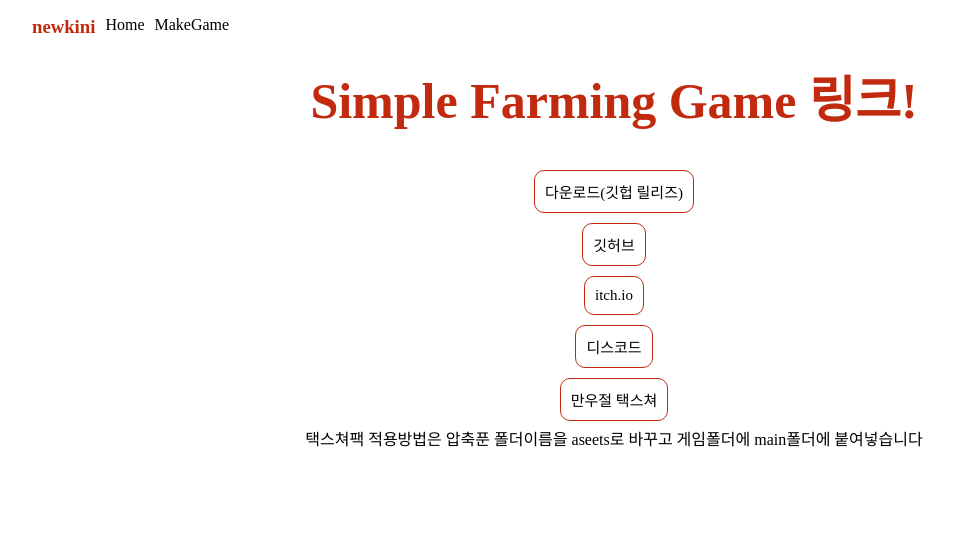
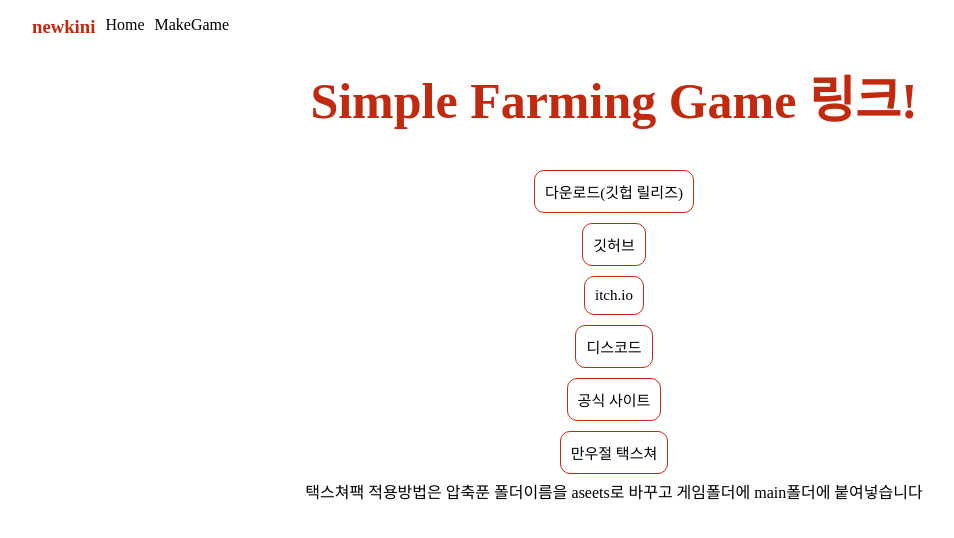
Before and after one commit to newkincode/site, a SvelteKit app: page /sfg in a window 1280 px wide. Shown: the top 538 px of the page, without its empty margins (26-980 px from the left). Built offline with nearby package versions, Linux system fonts and the light colour scheme; a web font is replaced by a local one.

Commit message:
공식 사이트 링크 걸기

```diff
--- a/src/routes/sfg/+page.svelte
+++ b/src/routes/sfg/+page.svelte
@@ -11,5 +11,6 @@
 <a class="btn btn-light" href="https://github.com/newkincode/simple_farming_game"><button>깃허브</button></a><br>
 <a class="btn btn-light" href="https://newkini.itch.io/simple-farming-game"><button>itch.io</button></a><br>
 <a class="btn btn-light" href="https://discord.gg/TpJPpHwSnM"><button>디스코드</button></a><br>
+<a class="btn btn-light" href="https://sfg.newkini-dev.com"><button>공식 사이트</button></a><br>
 <a class="btn btn-light" href="https://newkinis-file.netlify.app/202341.zip"><button>만우절 택스쳐</button></a><br>
 택스쳐팩 적용방법은 압축푼 폴더이름을 aseets로 바꾸고 게임폴더에 main폴더에 붙여넣습니다
```
